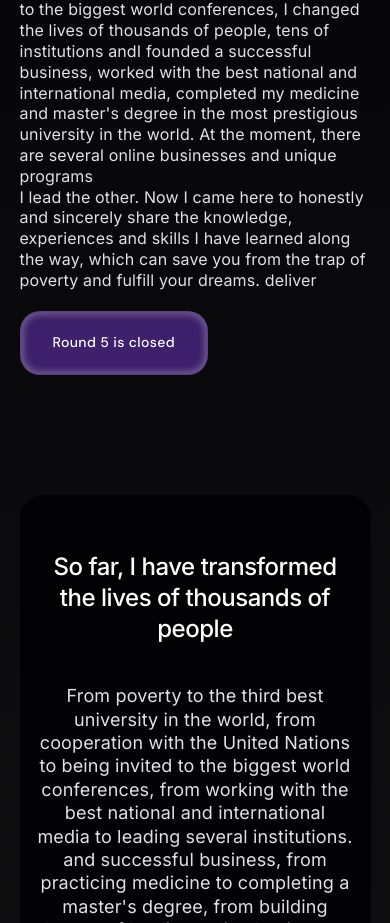
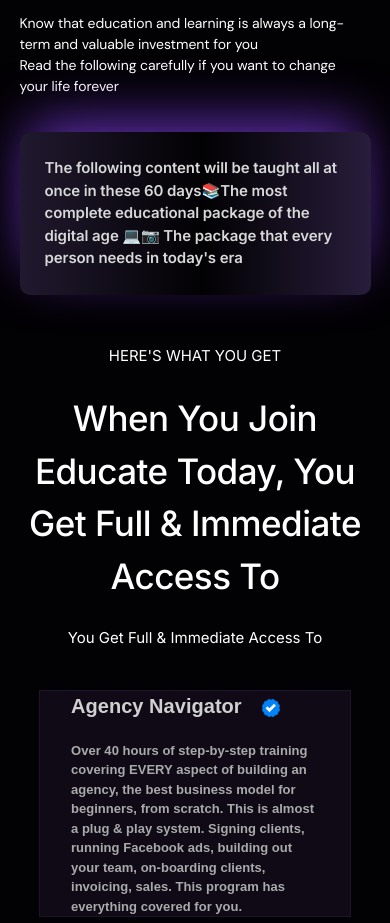
Before and after one commit to abdulmoiz180/Mudaris, a React (Vite) app: page / in a window 390 px wide. Shown: the part 11077-12000 px from the top of the page. Built offline with nearby package versions, Linux system fonts and the light colour scheme.

Commit message:
Whatyouget component is responsive now

```diff
--- a/src/Pages/Home/index.jsx
+++ b/src/Pages/Home/index.jsx
@@ -11,6 +11,8 @@ import { useLanguage } from "../../globalContext/GlobalProvider";
 import GettoKnow from "../../components/GettoKnow/Index";
 import LineCards from "../../components/ReadIt";
 import DigitalEducation from "../../components/DigitalEducationSlider";
+import GetaJob from "../../components/GetaJob";
+import WhatYouGet from "../../components/WhatYouGet";
 const Home = () => {
   const {language } = useLanguage();
   return (
@@ -27,6 +29,8 @@ const Home = () => {
         <PriceCards/>
         <DigitalEducation/>
         <LineCards/>
+        <GetaJob/>
+        <WhatYouGet/>
         <GettoKnow/>
         <FAQ />
         <GetStart />
--- a/src/components/WhatYouGet/whatyouget.css
+++ b/src/components/WhatYouGet/whatyouget.css
@@ -104,3 +104,115 @@ position: absolute;
 left: 100px;
 top: 60px;
 }
+
+
+@media only screen and (max-width: 600px) {
+.whatyouget-card-imagecontainer{
+display: none;
+}
+.wyg-para1{
+font-size: 15px;
+}
+
+.wyg-head1{
+font-size: 35px;
+width: 90%;
+}
+
+.wyg-para2{
+font-size: 15px;
+}
+
+.whatyouget-card{
+width: 80%;
+}
+.whatyouget-card-text{
+width: 90%;
+}
+.whatyouget-card-text h2{
+font-size: 20px;
+}
+.whatyouget-card-text p{
+font-size: 13px;
+}
+}
+@media only screen and (min-width: 600px) {
+.whatyouget-card-imagecontainer{
+display: none;
+}
+.wyg-para1{
+font-size: 18px;
+}
+
+.wyg-head1{
+font-size: 38px;
+width: 75%;
+}
+
+.wyg-para2{
+font-size: 18px;
+}
+
+.whatyouget-card{
+width: 80%;
+}
+.whatyouget-card-text{
+width: 90%;
+}
+
+.whatyouget-card-text h2{
+font-size: 21px;
+}
+.whatyouget-card-text p{
+font-size: 14.5px;
+}
+}
+
+@media only screen and (min-width: 800px) {
+.whatyouget-card-imagecontainer{
+display: block;
+}
+
+.whatyouget-card{
+width: 90%;
+}
+
+.whatyouget-card-text h2{
+font-size: 24px;
+}
+.whatyouget-card-text p{
+font-size: 16px;
+}
+
+.wyg-para1{
+font-size: 20px;
+}
+
+.wyg-head1{
+font-size: 56px;
+width: 85%;
+}
+
+.wyg-para2{
+font-size: 20px
+}
+}
+
+
+
+@media only screen and (min-width:1300px){
+.whatyouget-card{
+width: 60%;
+}
+.whatyouget-card-text{
+width: 100%;
+}
+.whatyouget-card-text p{
+width: 90%;
+}
+
+.wyg-head1{
+width: 50%;
+}
+
+}
```
